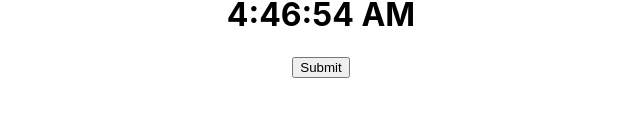
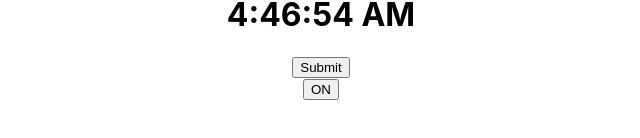
Before and after one commit to BagusBintangF/Learn-React, a React (Create React App) app in the folder learn-react/: page / in a window 1280 px wide. Shown: the part 268-406 px from the top of the page, without its empty margins (319-959 px from the left). Built offline with nearby package versions, Linux system fonts and the light colour scheme.

Commit message:
Add Toggle component

```diff
--- a/learn-react/src/App.js
+++ b/learn-react/src/App.js
@@ -3,6 +3,7 @@
 import Welcome from './component/statelessComponent';
 import Clock from './component/statefullComponent';
 import EventHamdler from './component/eventHamdler';
+import ToogleComponent from './component/toogleComponent';
 
 function App() {
   return (
@@ -12,6 +13,7 @@
         <Welcome name="Febianda" />
         <Clock />
         <EventHamdler/>
+        <ToogleComponent/>
     </div>
   );
 }
--- a/learn-react/src/component/eventHamdler.jsx
+++ b/learn-react/src/component/eventHamdler.jsx
@@ -1,6 +1,6 @@
 import React from 'react';
 
-function eventHamdler(){
+function EventHamdler(){
   function handleSubmit(e){
     e.preventDefault();
     console.log('You Clicked the submit button');
@@ -13,4 +13,4 @@
   );
 }
 
-export default eventHamdler;
+export default EventHamdler;
--- /dev/null
+++ b/learn-react/src/component/toogleComponent.jsx
@@ -0,0 +1,26 @@
+import React from 'react'
+
+class ToogleComponent extends React.Component{
+    constructor(props){
+        super(props);
+        this.state = {isToggleOn: true};
+
+        this.handleClick = this.handleClick.bind(this);
+    }
+
+    handleClick(){
+        this.setState(prevState => ({
+            isToggleOn: !prevState.isToggleOn
+        }));
+    }
+
+    render(){
+        return(
+            <button onClick={this.handleClick}>
+                {this.state.isToggleOn ? 'ON' : "OFF"}
+            </button>
+        );
+    }
+}
+
+export default ToogleComponent
```
